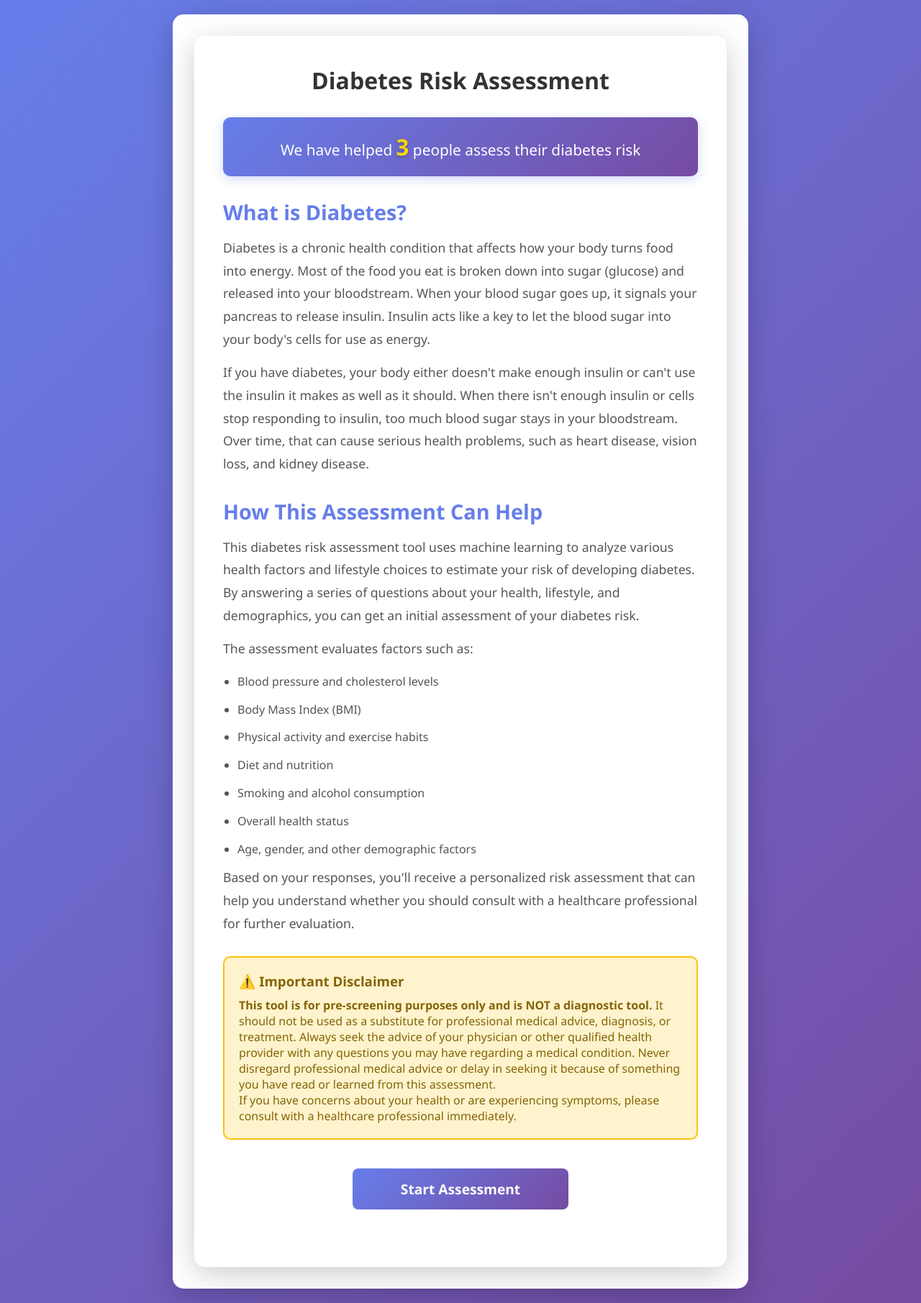
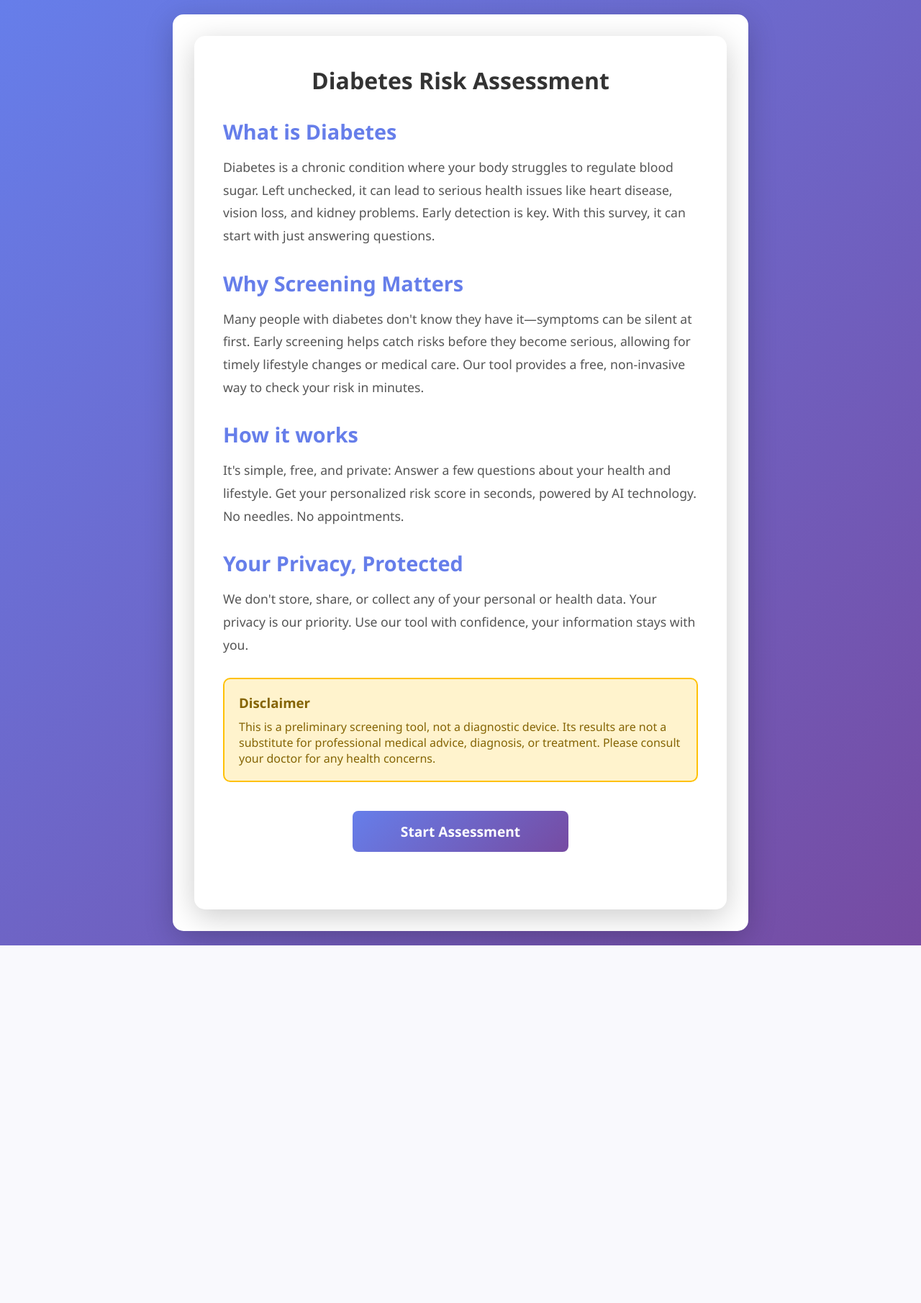
Before and after one commit to aydanlau/Diabetes-Detector-Website, a Flask app: page / in a window 1280 px wide. Shown: the whole page at 72% size. After the commit the page ends 1314 px from the top, so only its background shows below. Run offline with Flask 3, Linux system fonts and the light colour scheme.

Commit message:
intro page text updated + commented out counter

```diff
--- a/templates/intro.html
+++ b/templates/intro.html
@@ -12,61 +12,49 @@
         <div class="intro-content">
             <h1>Diabetes Risk Assessment</h1>
 
-            <div class="completion-counter">
+            <!-- <div class="completion-counter">
                 <p class="counter-text">We have helped <span class="counter-number">{{ completion_count }}</span> people assess their diabetes risk</p>
-            </div>
+            </div> -->
 
             <div class="intro-section">
-                <h2>What is Diabetes?</h2>
+                <h2>What is Diabetes</h2>
                 <p>
-                    Diabetes is a chronic health condition that affects how your body turns food into energy.
-                    Most of the food you eat is broken down into sugar (glucose) and released into your bloodstream.
-                    When your blood sugar goes up, it signals your pancreas to release insulin. Insulin acts like a
-                    key to let the blood sugar into your body's cells for use as energy.
-                </p>
-                <p>
-                    If you have diabetes, your body either doesn't make enough insulin or can't use the insulin it
-                    makes as well as it should. When there isn't enough insulin or cells stop responding to insulin,
-                    too much blood sugar stays in your bloodstream. Over time, that can cause serious health problems,
-                    such as heart disease, vision loss, and kidney disease.
+                    Diabetes is a chronic condition where your body struggles to regulate blood sugar. Left unchecked,
+                    it can lead to serious health issues like heart disease, vision loss, and kidney problems. Early
+                    detection is key. With this survey, it can start with just answering questions.
                 </p>
             </div>
 
             <div class="intro-section">
-                <h2>How This Assessment Can Help</h2>
+                <h2>Why Screening Matters</h2>
                 <p>
-                    This diabetes risk assessment tool uses machine learning to analyze various health factors and
-                    lifestyle choices to estimate your risk of developing diabetes. By answering a series of questions
-                    about your health, lifestyle, and demographics, you can get an initial assessment of your diabetes risk.
+                    Many people with diabetes don't know they have it—symptoms can be silent at first. Early screening
+                    helps catch risks before they become serious, allowing for timely lifestyle changes or medical care.
+                    Our tool provides a free, non-invasive way to check your risk in minutes.
                 </p>
-                <p>The assessment evaluates factors such as:</p>
-                <ul>
-                    <li>Blood pressure and cholesterol levels</li>
-                    <li>Body Mass Index (BMI)</li>
-                    <li>Physical activity and exercise habits</li>
-                    <li>Diet and nutrition</li>
-                    <li>Smoking and alcohol consumption</li>
-                    <li>Overall health status</li>
-                    <li>Age, gender, and other demographic factors</li>
-                </ul>
+            </div>
+
+            <div class="intro-section">
+                <h2>How it works</h2>
                 <p>
-                    Based on your responses, you'll receive a personalized risk assessment that can help you understand
-                    whether you should consult with a healthcare professional for further evaluation.
+                    It's simple, free, and private: Answer a few questions about your health and lifestyle. Get your
+                    personalized risk score in seconds, powered by AI technology. No needles. No appointments.
+                </p>
+            </div>
+
+            <div class="intro-section">
+                <h2>Your Privacy, Protected</h2>
+                <p>
+                    We don't store, share, or collect any of your personal or health data. Your privacy is our priority.
+                    Use our tool with confidence, your information stays with you.
                 </p>
             </div>
 
             <div class="disclaimer-box">
-                <h3>⚠️ Important Disclaimer</h3>
+                <h3>Disclaimer</h3>
                 <p>
-                    <strong>This tool is for pre-screening purposes only and is NOT a diagnostic tool.</strong>
-                    It should not be used as a substitute for professional medical advice, diagnosis, or treatment.
-                    Always seek the advice of your physician or other qualified health provider with any questions
-                    you may have regarding a medical condition. Never disregard professional medical advice or delay
-                    in seeking it because of something you have read or learned from this assessment.
-                </p>
-                <p>
-                    If you have concerns about your health or are experiencing symptoms, please consult with a
-                    healthcare professional immediately.
+                    This is a preliminary screening tool, not a diagnostic device. Its results are not a substitute for
+                    professional medical advice, diagnosis, or treatment. Please consult your doctor for any health concerns.
                 </p>
             </div>
 
```
